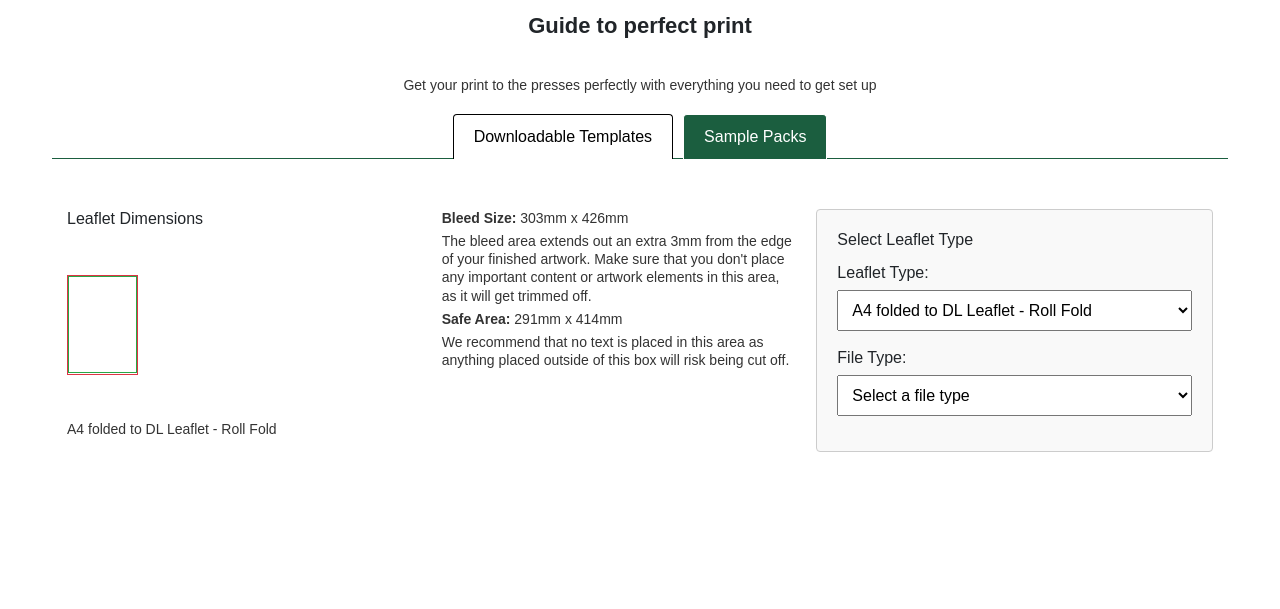
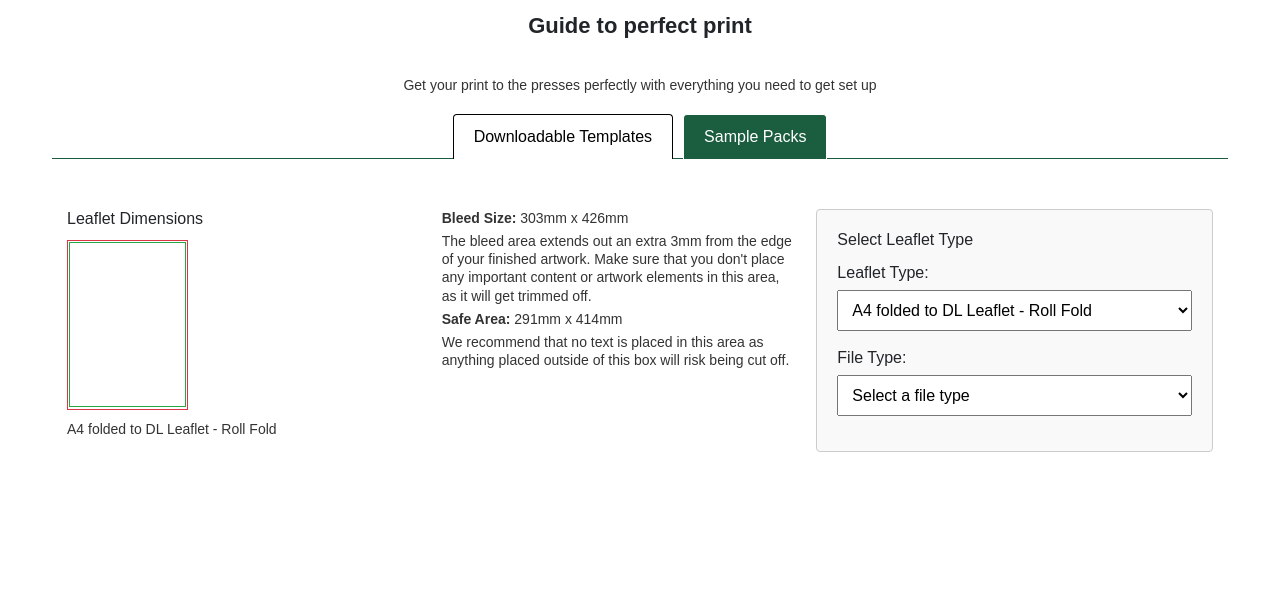
Before and after one commit to RinaDhanaba/printed, a PHP site: page /category in a window 1280 px wide. Shown: the part 2225-2834 px from the top of the page. Run offline with PHP 8.4, Linux system fonts and the light colour scheme.

Commit message:
form dimention

```diff
--- a/app/layout-templete/cat-content3.php
+++ b/app/layout-templete/cat-content3.php
@@ -103,7 +103,7 @@ $(document).ready(function() {
         $("#safeDesc").text(leaflet.safe_description);
 
         // Calculate proportional sizes
-        var maxWidth = 100; // Maximum width of the box
+        var maxWidth = 170; // Maximum width of the box
         var scale = maxWidth / Math.max(leaflet.bleed_width, leaflet.bleed_height);
 
         var bleedWidth = leaflet.bleed_width * scale;
--- a/css/category.css
+++ b/css/category.css
@@ -450,6 +450,7 @@ text-align: left;
     align-items: center; justify-content: left;
     height: 170px;
     margin:10px auto;}
+
 #section3 #bleedBox {
     position: absolute;
     border: 1px solid #dc3545;
```
